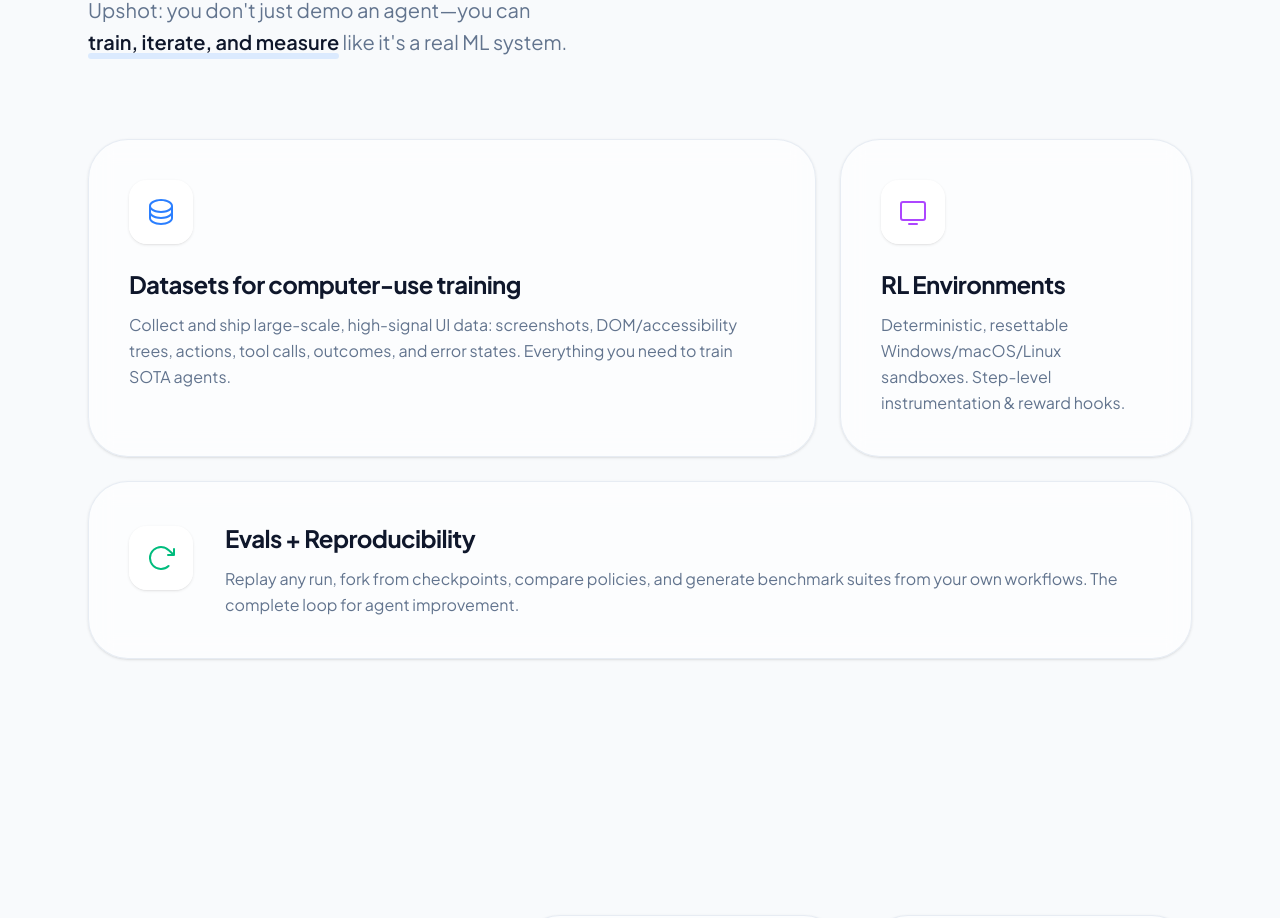
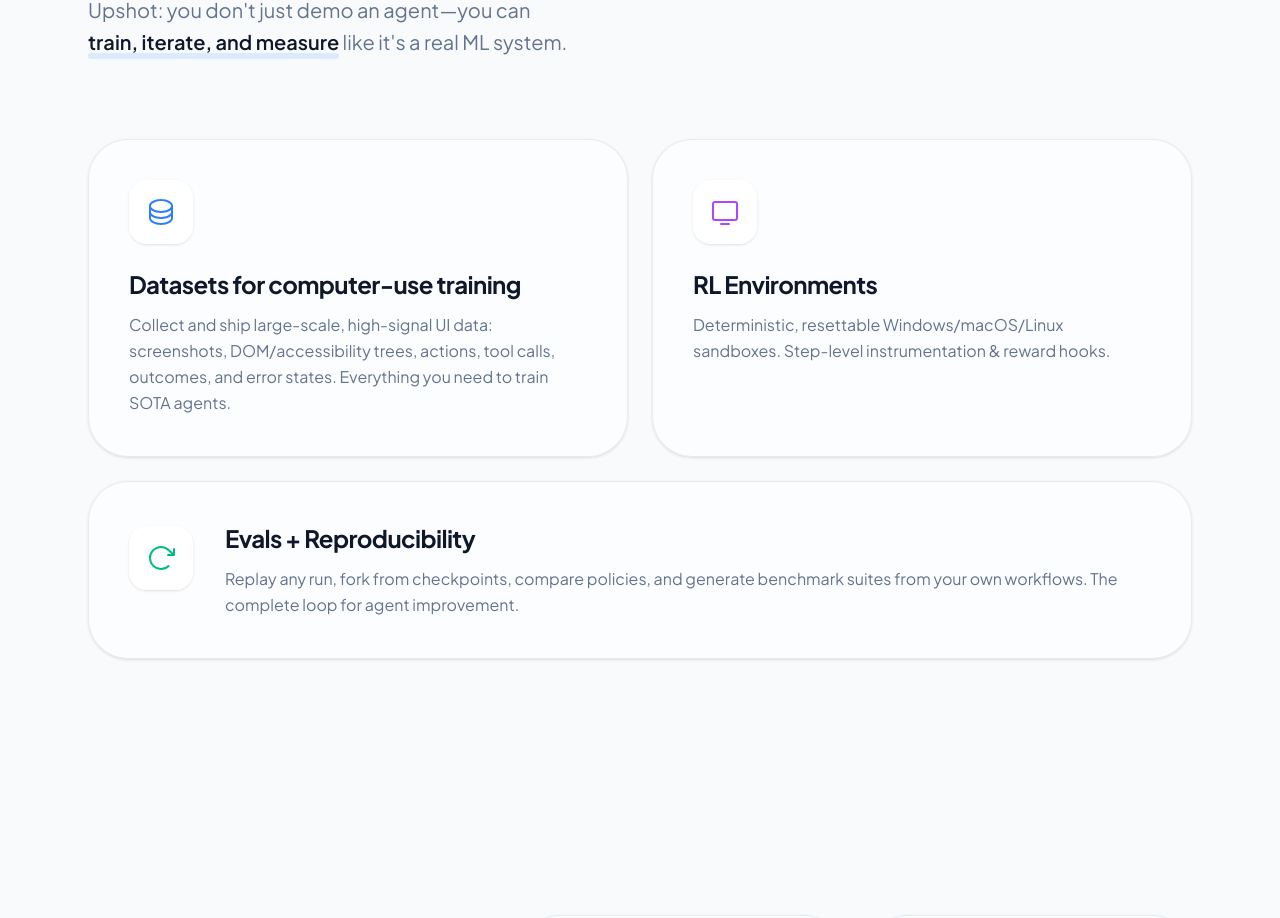
Before and after one commit to Alfie728/mid-century-cua-landing, a Next.js app: page / in a window 1280 px wide. Shown: the part 1490-2408 px from the top of the page. Built offline with nearby package versions, Linux system fonts and the light colour scheme.

Commit message:
adjusted grid layout in Features section

```diff
--- a/src/components/landing/Features.tsx
+++ b/src/components/landing/Features.tsx
@@ -28,7 +28,7 @@ const FEATURES = [
     title: "RL Environments",
     description:
       "Deterministic, resettable Windows/macOS/Linux sandboxes. Step-level instrumentation & reward hooks.",
-    colSpan: "md:col-span-1",
+    colSpan: "md:col-span-2",
     bgGradient: "from-purple-500/10 via-purple-500/5 to-transparent",
     color: "purple",
     delay: 0.2,
@@ -39,7 +39,7 @@ const FEATURES = [
     title: "Evals + Reproducibility",
     description:
       "Replay any run, fork from checkpoints, compare policies, and generate benchmark suites from your own workflows. The complete loop for agent improvement.",
-    colSpan: "md:col-span-3",
+    colSpan: "md:col-span-4",
     bgGradient: "from-emerald-500/10 via-emerald-500/5 to-transparent",
     color: "emerald",
     className: "md:flex-row md:items-center gap-8",
@@ -93,7 +93,7 @@ export function Features() {
           </motion.p>
         </div>
 
-        <div className="grid grid-cols-1 md:grid-cols-3 gap-6">
+        <div className="grid md:grid-cols-4  gap-6">
           {FEATURES.map((feature, index) => (
             <motion.div
               key={feature.id}
@@ -134,11 +134,11 @@ export function Features() {
                         "bg-white/80 border-white/50", // Base style
                         // Color variations
                         feature.color === "blue" &&
-                        "text-blue-500 group-hover:bg-blue-500 group-hover:text-white group-hover:border-blue-500",
+                          "text-blue-500 group-hover:bg-blue-500 group-hover:text-white group-hover:border-blue-500",
                         feature.color === "purple" &&
-                        "text-purple-500 group-hover:bg-purple-500 group-hover:text-white group-hover:border-purple-500",
+                          "text-purple-500 group-hover:bg-purple-500 group-hover:text-white group-hover:border-purple-500",
                         feature.color === "emerald" &&
-                        "text-emerald-500 group-hover:bg-emerald-500 group-hover:text-white group-hover:border-emerald-500",
+                          "text-emerald-500 group-hover:bg-emerald-500 group-hover:text-white group-hover:border-emerald-500",
                       )}
                     >
                       <feature.icon className="w-8 h-8" weight="regular" />
```
